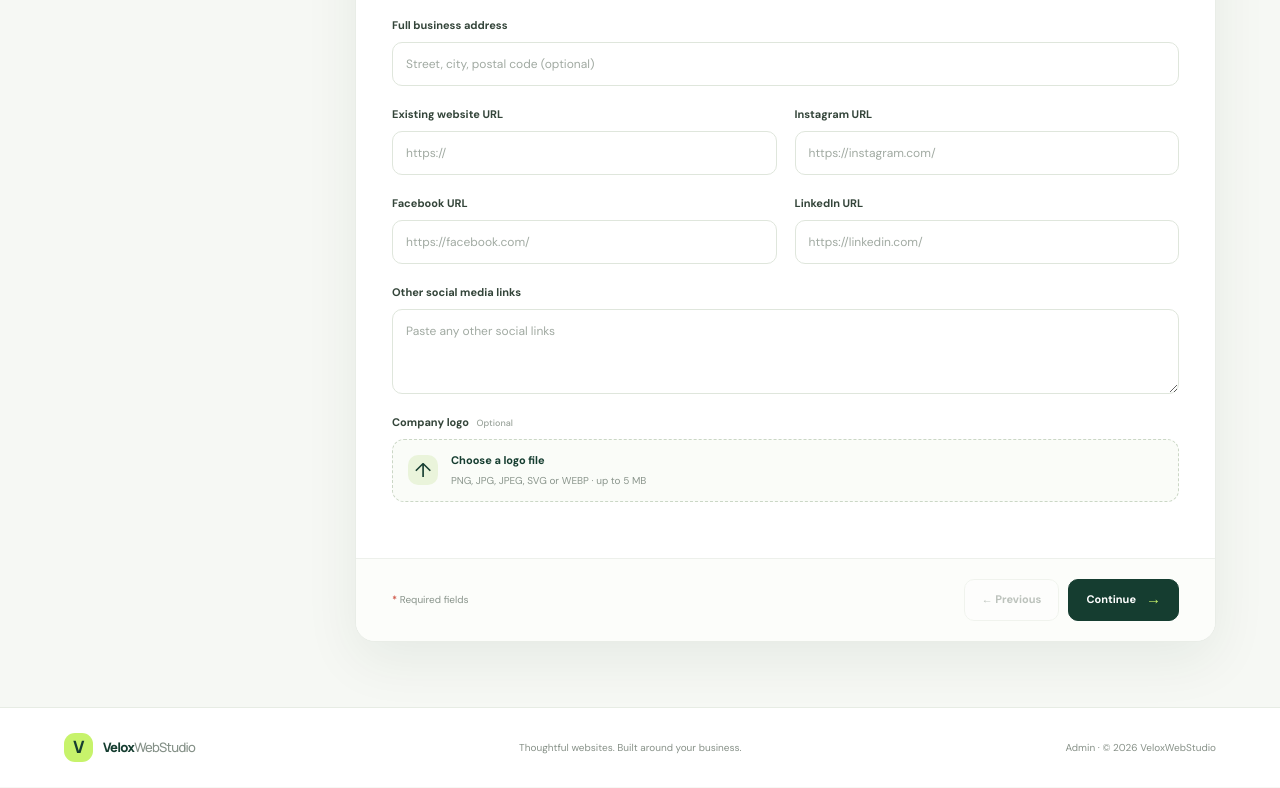
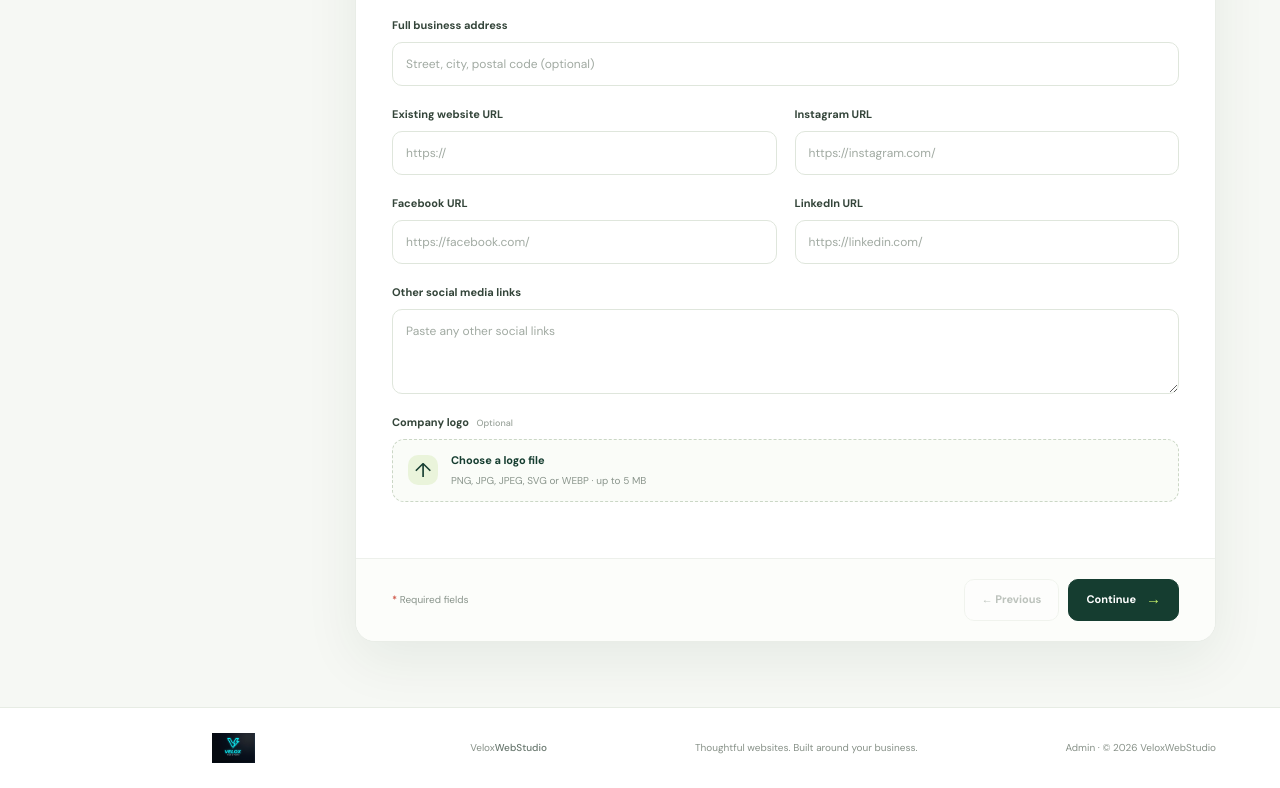
Before and after one commit to veloxwebstudio/velox-requirement, a website: page index.html in a window 1280 px wide. Shown: the part 1164-1952 px from the top of the page. Drawn offline with Linux system fonts and the light colour scheme.

Commit message:
Update index.html

```diff
--- a/index.html
+++ b/index.html
@@ -16,7 +16,7 @@
   <div class="site-shell">
     <header class="topbar">
 
-<a class="brand" href="/" aria-label="VeloxWebStudio home">
+<a class="brand" href="/" aria-label="VeloxWebStudio home"> Veloxwebstudio
   <img src="/assets/logo.jpg" alt="VeloxWebStudio" class="brand-logo">
 </a>
 
@@ -162,7 +162,13 @@
         </section>
       </div>
     </main>
-    <footer class="site-footer"><a class="brand footer-brand" href="#"><span class="brand-mark">V</span><span>Velox<span class="brand-light">WebStudio</span></span></a><span>Thoughtful websites. Built around your business.</span><span><a href="/admin.html" style="color:inherit;text-decoration:none">Admin</a> · © <span id="year"></span> VeloxWebStudio</span></footer>
+    <footer class="site-footer"><a class="brand footer-brand" href="#"><a class="brand footer-brand" href="/" aria-label="VeloxWebStudio home">
+  <img
+    src="/assets/logo.jpg"
+    alt="VeloxWebStudio"
+    class="brand-logo footer-brand-logo"
+  >
+</a><span>Velox<span class="brand-light">WebStudio</span></span></a><span>Thoughtful websites. Built around your business.</span><span><a href="/admin.html" style="color:inherit;text-decoration:none">Admin</a> · © <span id="year"></span> VeloxWebStudio</span></footer>
   </div>
   <template id="projectTemplate">
     <article class="project-card">
```
